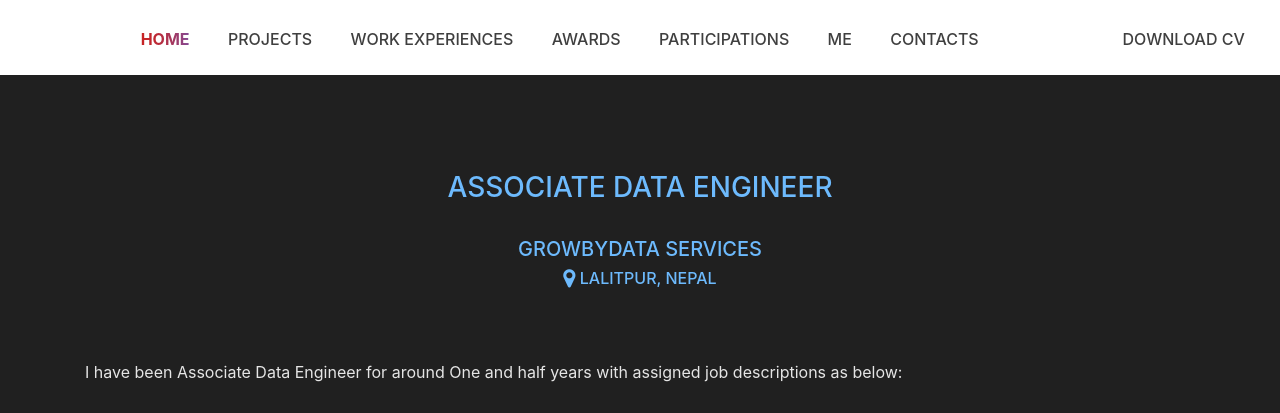
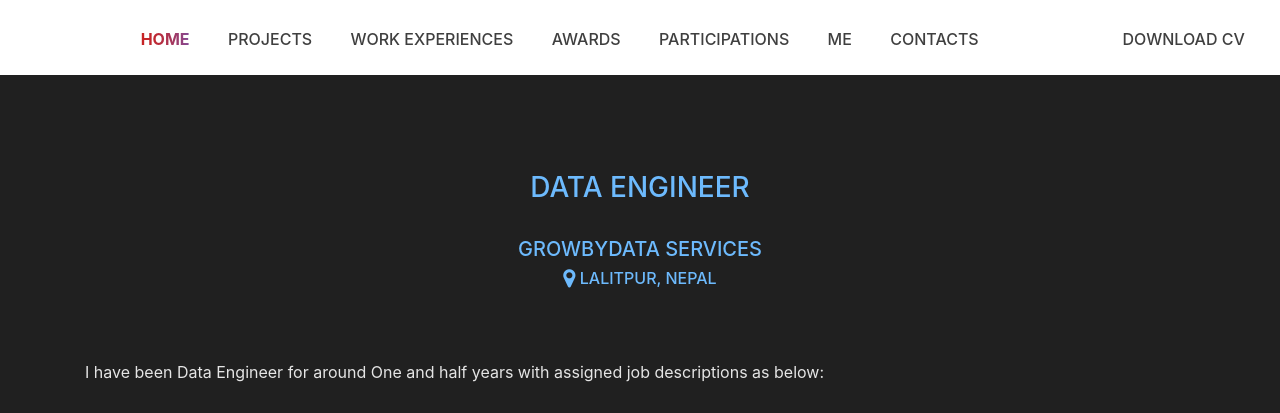
Before and after one commit to ShreyNiraula/ShreyNiraula.github.io, a plain HTML site: page grow_by_data_company.html in a window 1280 px wide. Shown: the top 413 px of the page. Drawn offline with nearby package versions, Linux system fonts and the light colour scheme.

Commit message:
updating associate data engineer to data engineer

```diff
--- a/grow_by_data_company.html
+++ b/grow_by_data_company.html
@@ -92,7 +92,7 @@
         <div class="container">
           <div class="row">
             <div class="my-projects-title col-lg-12 text-center">
-              <h3 class="text-uppercase title-text">Associate Data Engineer</h3>
+              <h3 class="text-uppercase title-text">Data Engineer</h3>
               <br>
               <h5 class="text-uppercase title-text"><a
                   style="text-decoration:none; color:#6dbafd"
@@ -103,7 +103,7 @@
           </div>
           <div class="work_description">
             <div class="work_background">
-              I have been Associate Data Engineer for around One and half years
+              I have been Data Engineer for around One and half years
               with assigned job descriptions as below:
             </div>
             <div class="jds">
```
Also changed, not shown: index.html (+1 -1 lines), workexperiences_timeline.html (+1 -2 lines).
